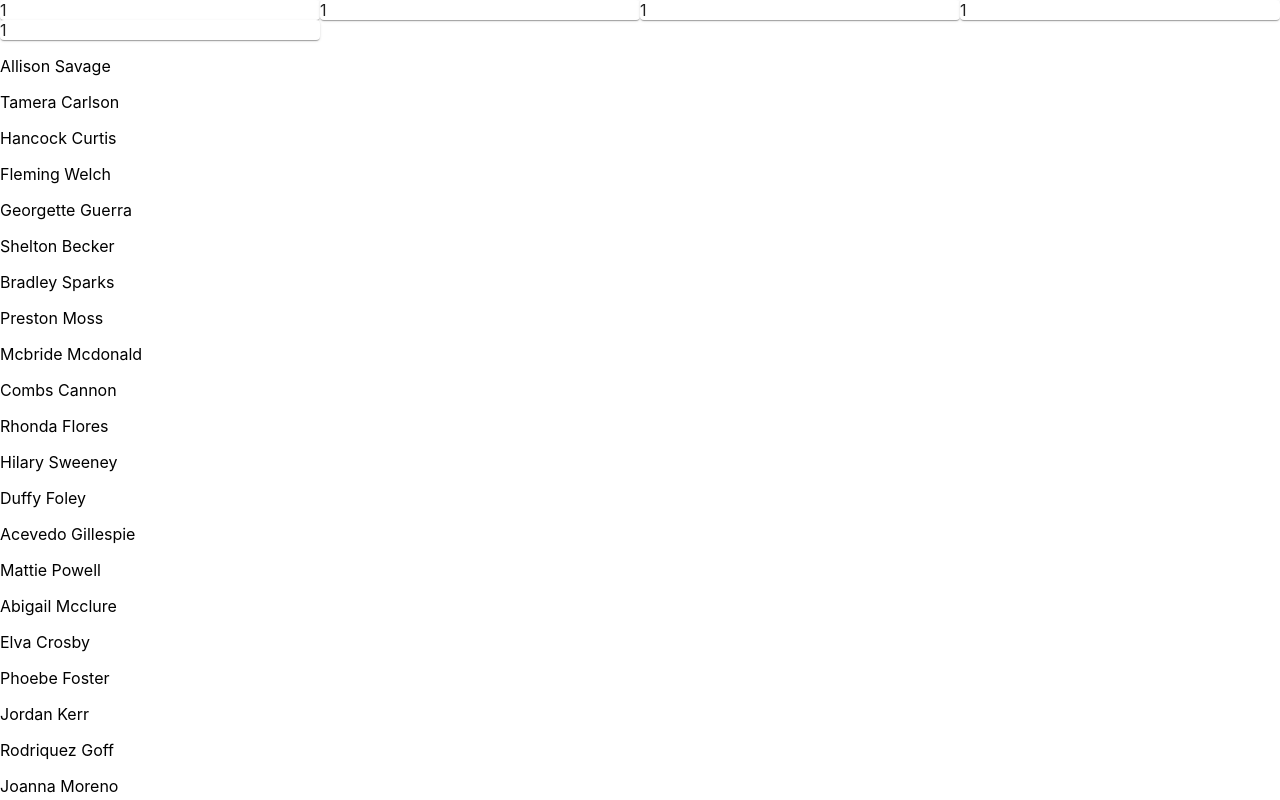
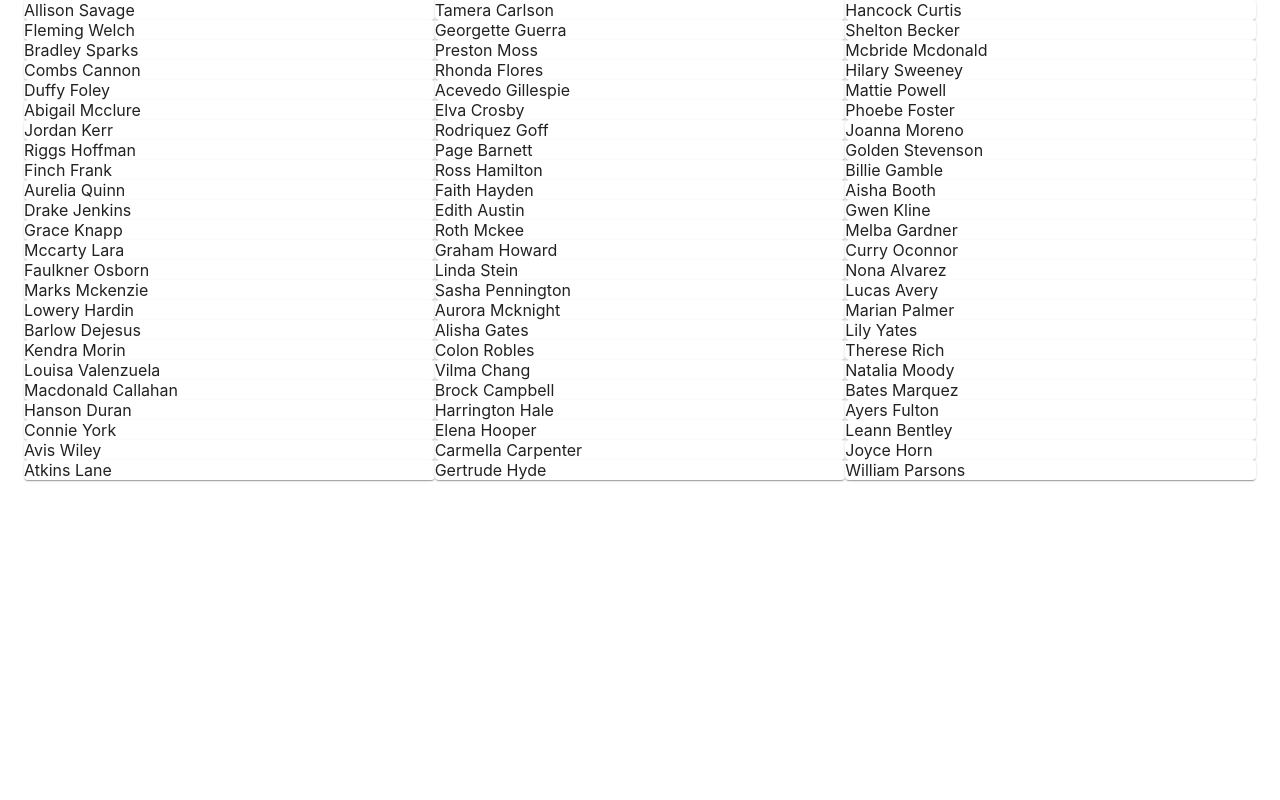
Before and after one commit to Gagandeep39/react-material-notes, a React (Create React App) app: page / in a window 1280 px wide. Shown: the top 800 px of the page. Built offline with nearby package versions, Linux system fonts and the light colour scheme; data requests are answered from the project's data file.

Commit message:
Added notes inside cards

```diff
--- a/src/pages/Notes.js
+++ b/src/pages/Notes.js
@@ -1,4 +1,4 @@
-import { Grid, Paper } from '@material-ui/core';
+import { Container, Grid, Paper } from '@material-ui/core';
 import React, { useEffect, useState } from 'react';
 
 const Notes = () => {
@@ -10,28 +10,15 @@
   }, []);
 
   return (
-    <div>
+    <Container>
       <Grid container>
-        <Grid item xs={12} sm={6} md={3}>
-          <Paper>1</Paper>
-        </Grid>
-        <Grid item xs={12} sm={6} md={3}>
-          <Paper>1</Paper>
-        </Grid>
-        <Grid item xs={12} sm={6} md={3}>
-          <Paper>1</Paper>
-        </Grid>
-        <Grid item xs={12} sm={6} md={3}>
-          <Paper>1</Paper>
-        </Grid>
-        <Grid item xs={12} sm={6} md={3}>
-          <Paper>1</Paper>
-        </Grid>
+        {notes.map((note) => (
+          <Grid item xs={12} md={6} lg={4} key={note.id}>
+            <Paper>{note.title} </Paper>
+          </Grid>
+        ))}
       </Grid>
-      {notes.map((note) => (
-        <p key={note.id}> {note.title} </p>
-      ))}
-    </div>
+    </Container>
   );
 };
 
```
